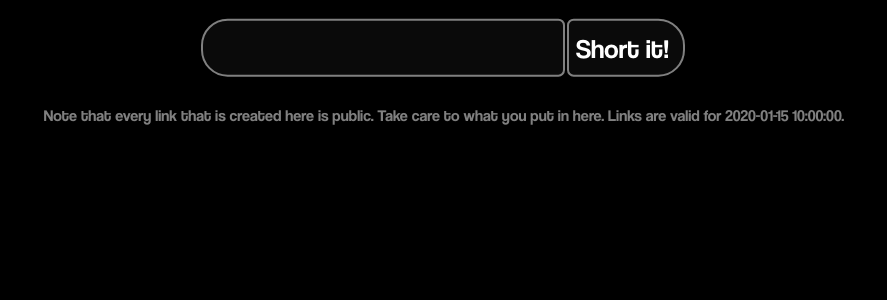
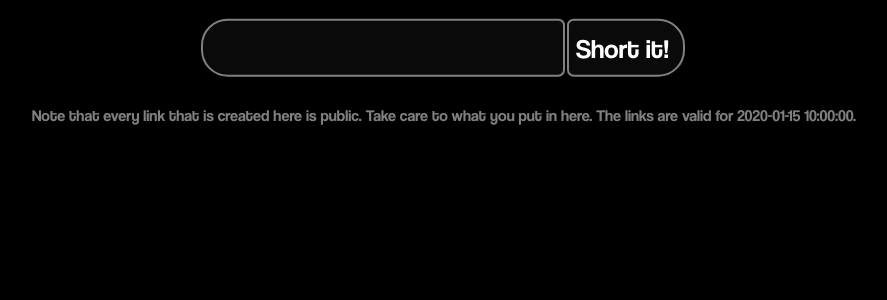
Before and after one commit to yannis300307/VeryShortLink, a Flask app: template src/frontend/templates/index.html in a window 1280 px wide. Shown: the part 363-663 px from the top of the page, without its empty margins (196-1083 px from the left). Run offline with Flask 3, Linux system fonts and the light colour scheme; the template is opened without the code that fills it: most values are stand-ins (such as "Sample title", 1, 10 or a date in 2020).

Commit message:
Tiny little fixes

```diff
--- a/src/frontend/assets/style.css
+++ b/src/frontend/assets/style.css
@@ -147,8 +147,8 @@ button:hover {
 }
 
 #error_page_info {
-    margin-left: auto;
-    margin-right: auto;
+    width: 100%;
+    text-align: center;
     font-size: 20pt;
     color: grey;
 }
--- a/src/frontend/templates/index.html
+++ b/src/frontend/templates/index.html
@@ -74,9 +74,8 @@
                 id="submit-button">Short
                 it!</button></div>
         <a id="output-link" title="Click to copy URL" class="hidden">url</a>
-        <p id="info-text">Note that every link that is created here is public. Take care to what you put in here. Links
-            are
-            valid for {{ validity_time }}.</p>
+        <p id="info-text">Note that every link that is created here is public. Take care to what you put in here. The links
+            are valid for {{ validity_time }}.</p>
     </div>
 </body>
 
```
